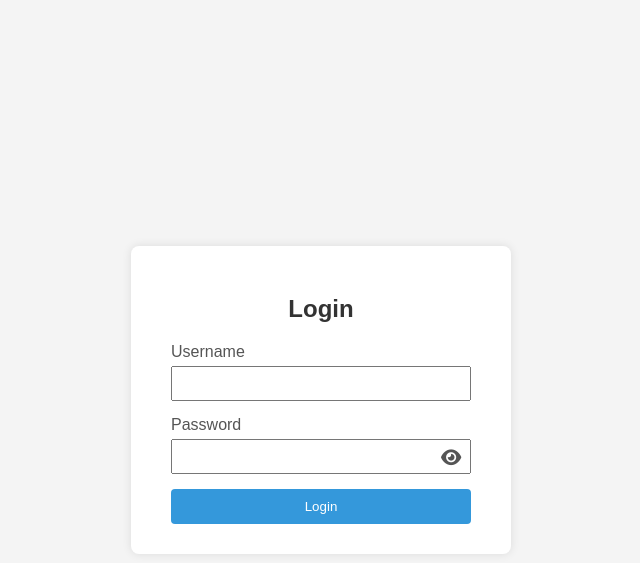
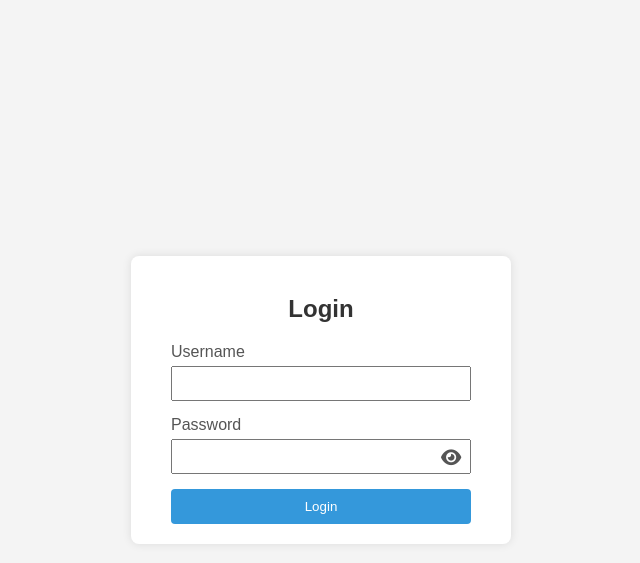
Before and after one commit to prodigycomputer/ktia, a PHP site: page / in a window 1280 px wide. Shown: the top 563 px of the page, without its empty margins (319-959 px from the left). Run offline with PHP 8.4, Linux system fonts and the light colour scheme.

Commit message:
Update login

```diff
--- a/index.php
+++ b/index.php
@@ -9,6 +9,7 @@ unset($_SESSION['error']);
 <head>
     <meta charset="UTF-8">
     <title>Login</title>
+    <meta name="viewport" content="width=device-width, initial-scale=1.0">
     <link rel="stylesheet" href="style.css">
 
     <!-- (Opsional) Jika ingin pakai Font Awesome untuk ikon -->
--- a/style.css
+++ b/style.css
@@ -10,7 +10,7 @@ body {
 
 .login-container {
     background-color: white;
-    padding: 30px 40px;
+    padding: 20px 40px;
     border-radius: 8px;
     box-shadow: 0 0 10px rgba(0, 0, 0, 0.1);
     width: 300px;
```
